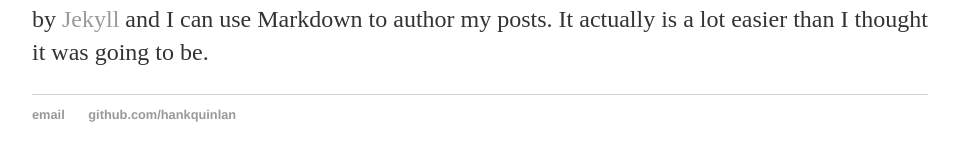
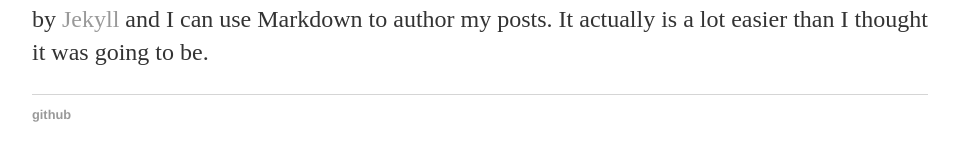
Before and after one commit to nbobhate/nbobhate.github.io, a Jekyll site: the page built from _posts/2016-02-27-test-post.md, in a window 1280 px wide. Shown: the part 286-447 px from the top of the page, without its empty margins (160-1119 px from the left). Built offline with Jekyll 4.4.1, drawn with Linux system fonts in a browser that asks for light colours.

Commit message:
Update default.html

```diff
--- a/_layouts/default.html
+++ b/_layouts/default.html
@@ -21,8 +21,8 @@
 			</div><!-- /.container -->
 			<footer>
 	    		<ul>
-	        		<li><a href="mailto:hankquinlanhub@gmail.com">email</a></li>
-	        		<li><a href="https://github.com/hankquinlan">github.com/hankquinlan</a></li>
+	        		<!--li><a href="mailto:hankquinlanhub@gmail.com">email</a></li-->
+	        		<li><a href="https://github.com/nbobhate">github</a></li>
 				</ul>
 			</footer>
 		</body>
```
